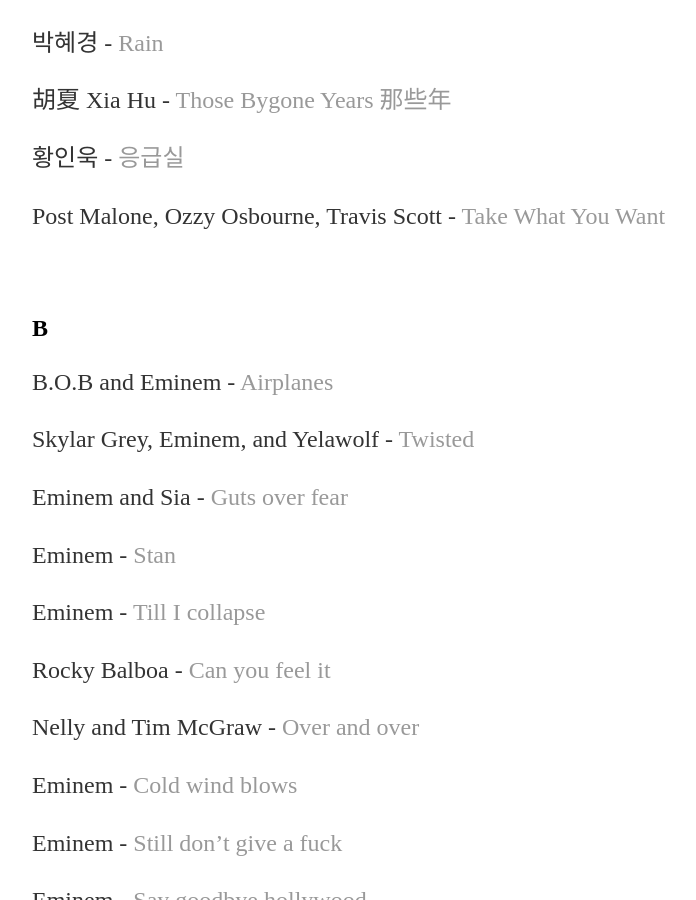
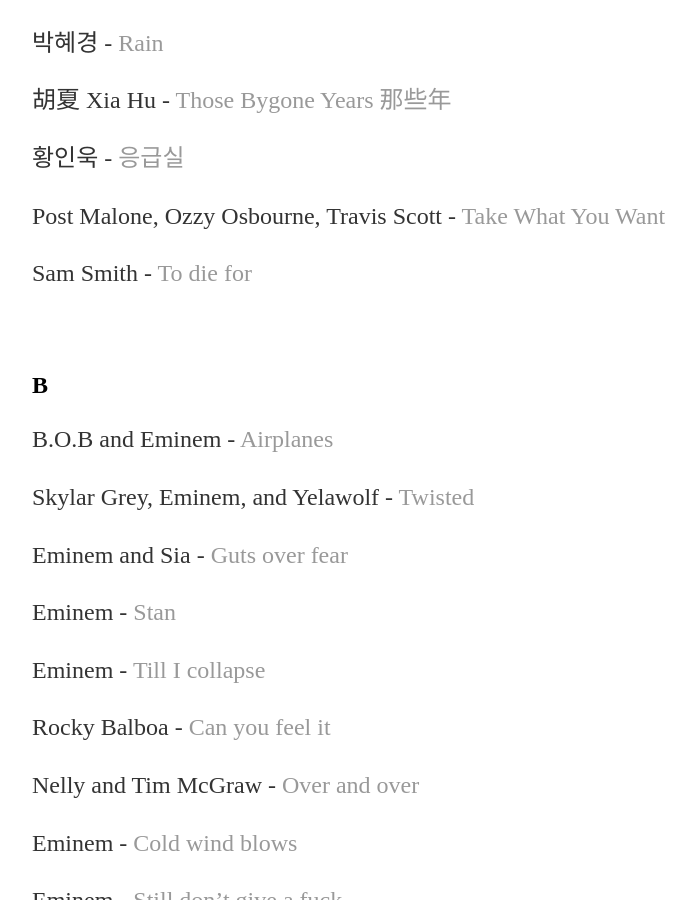
Before and after one commit to yjkweon24/yjkweon24.github.io, a Jekyll site: the page built from _posts/2018-10-23-songs-that-i-love.md, in a window 1280 px wide and 900 px high, scrolled down 2385 px. Shown: the whole window, without its empty margins (160-856 px from the left). Built offline with Jekyll 4.4.1, drawn with Linux system fonts in a browser that asks for light colours.

Commit message:
Update 2018-10-23-songs-that-i-love.md

```diff
--- a/_posts/2018-10-23-songs-that-i-love.md
+++ b/_posts/2018-10-23-songs-that-i-love.md
@@ -80,6 +80,8 @@
 황인욱 - [응급실](https://www.youtube.com/watch?v=kB5g7ceKejw)
 
 Post Malone, Ozzy Osbourne, Travis Scott - [Take What You Want](https://www.youtube.com/watch?v=LYa_ReqRlcs)
+
+Sam Smith - [To die for](https://www.youtube.com/watch?v=POIK1H3L86k&ab_channel=SamSmithVEVO)
 
 <br>
 
```
